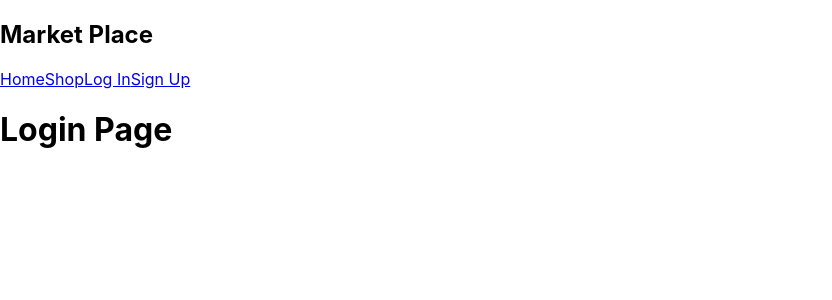
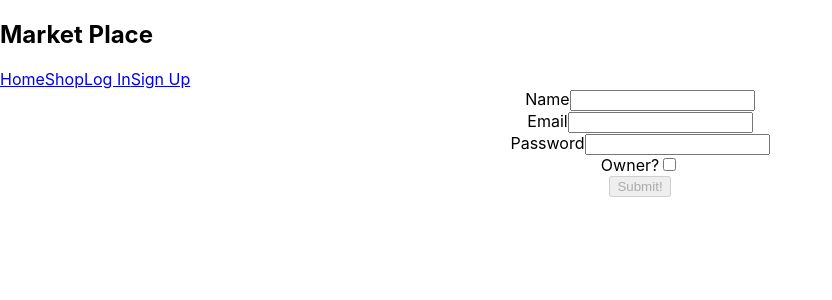
Before and after one commit to ptct-african-marketplace-6/main, a React (Create React App) app: page /log-in in a window 1280 px wide. Shown: the top 300 px of the page, without its empty margins (0-832 px from the left). Built offline with nearby package versions, Linux system fonts and the light colour scheme.

Commit message:
signup and login forms working, before styling, before endpoints working

```diff
--- a/src/components/Login.js
+++ b/src/components/Login.js
@@ -1,17 +1,127 @@
-// login page will go here
+import React from 'react'
+import { useState, useEffect } from 'react'
+import * as yup from 'yup'
 
-import React from 'react'
-import { useHistory } from 'react-router-dom'
+function Login(props) {
+  const [disabledButton, setDisabledButton] = useState(true)
+  const [formData, setFormData] = useState({
+    name: '',
+    email: '',
+    pass: '',
+    owner: false,
+  })
 
-const Login = () => {
+  const [errors, setErrors] = useState({
+    name: '',
+    email: '',
+    pass: '',
+    owner: '',
+  })
+
+  const formSchema = yup.object().shape({
+    name: yup.string().required('Pleae include your name.'),
+    email: yup.string().required('Must include email address.'),
+    pass: yup.string().required('Password is Required'),
+    owner: yup.boolean(),
+  })
+
+  const setFormErrors = (name, value) => {
+    yup
+      .reach(formSchema, name)
+      .validate(value)
+      .then(() => setErrors({ ...errors, [name]: '' }))
+      .catch((err) => setErrors({ ...errors, [name]: err.errors[0] }))
+  }
+
+  const handleSubmit = (e) => {
+    e.preventDefault()
+    alert(
+      `we should submit an axios request now using ${JSON.stringify(
+        formData
+      )} but the endpoint is not working`
+    )
+  }
+
+  const handleChange = (e) => {
+    const { name, type } = e.target
+    const valueToUse = type === 'checkbox' ? 'checked' : 'value'
+    setFormData((prev) => {
+      return {
+        ...formData,
+        [e.target.name]: e.target[valueToUse],
+      }
+    })
+
+    setFormErrors(name, e.target[valueToUse])
+  }
+
+  useEffect(() => {
+    formSchema.isValid(formData).then((valid) => setDisabledButton(!valid))
+  })
+
   return (
-    <div>
-      <h1>Login Page</h1>
-      <form>
-        {/* <input />
-        <input /> */}
-      </form>
-    </div>
+    <>
+      <div class='container-fluid col-md-auto'>
+        <div className='App'>
+          <form
+            onSubmit={handleSubmit}
+            className='d-flex flex-column container-fluid col-md-auto'
+          >
+            <div className='row'>
+              <label>
+                Name
+                <input
+                  name='name'
+                  type='text'
+                  value={formData.name}
+                  onChange={handleChange}
+                />
+              </label>
+            </div>
+
+            <div className='row'>
+              <label>
+                Email
+                <input
+                  name='email'
+                  type='text'
+                  value={formData.email}
+                  onChange={handleChange}
+                />
+              </label>
+            </div>
+
+            <div className='row'>
+              <label>
+                Password
+                <input
+                  name='pass'
+                  type='text'
+                  value={formData.pass}
+                  onChange={handleChange}
+                />
+              </label>
+            </div>
+
+            <div className='row'>
+              <label>
+                Owner?
+                <input
+                  name='owner'
+                  type='checkbox'
+                  checked={formData.owner}
+                  onChange={handleChange}
+                />
+              </label>
+            </div>
+
+            <div className='row'>
+              <button disabled={disabledButton}>Submit!</button>
+            </div>
+          </form>
+        </div>
+      </div>
+    </>
   )
 }
 
--- a/src/components/Signup.js
+++ b/src/components/Signup.js
@@ -44,7 +44,9 @@ function SignUp(props) {
 
   const handleSubmit = (e) => {
     e.preventDefault()
-    alert(JSON.stringify(formData))
+    alert(
+      `we should submit an axios request now using ${JSON.stringify(formData)}`
+    )
   }
 
   const handleChange = (e) => {
```
